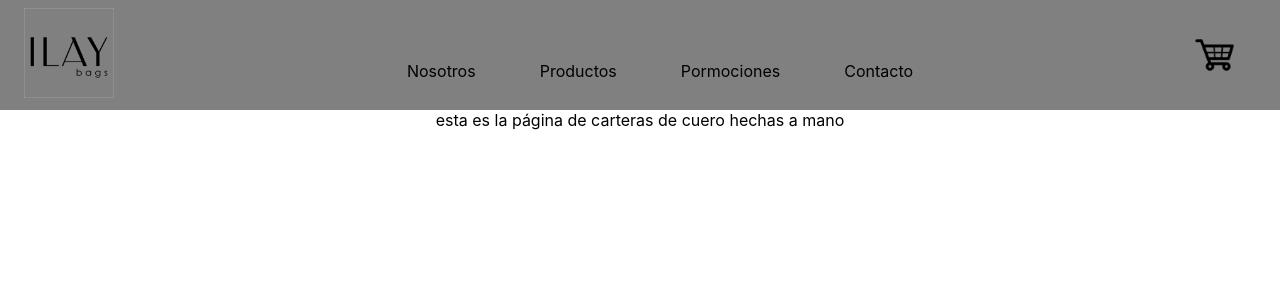
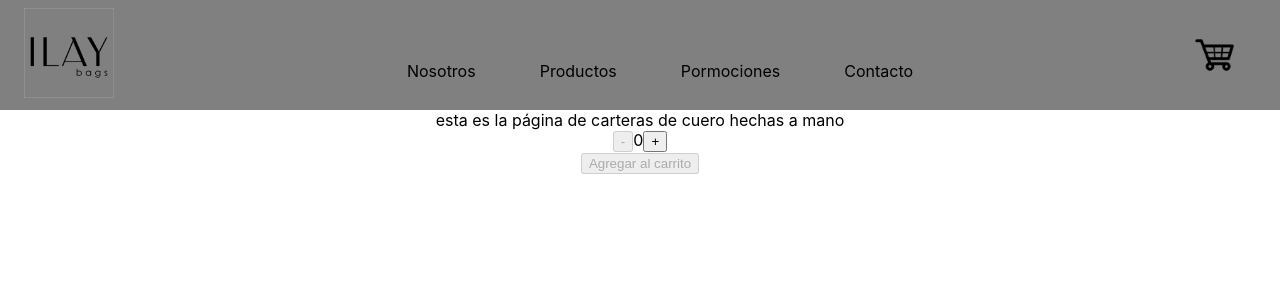
Before and after one commit to ELIANAMEZA/ReactCoderHouse, a React (Create React App) app: page / in a window 1280 px wide. Shown: the top 300 px of the page. Built offline with nearby package versions, Linux system fonts and the light colour scheme.

Commit message:
'itemcount'

```diff
--- /dev/null
+++ b/src/components/ItemCount/ItemCount.jsx
@@ -0,0 +1,33 @@
+import React, { useState } from 'react'
+
+export const ItemCount = ({stock, initial, onAdd}) => {
+
+    const [cantidad, setCantidad] = useState(initial)
+
+    const handleRestar = () => {
+        if(cantidad > 0){
+            setCantidad(cantidad-1)
+        }
+    }
+    const handleSumar = () => {
+        if(cantidad < stock){
+            setCantidad(cantidad+1)
+        }
+    }
+
+
+    return (
+        <div>
+            <button disabled={cantidad===0} onClick={handleRestar} className="btn btn-secondary">
+                -
+            </button>
+            <span className="mx-3">{cantidad}</span>
+            <button disabled={cantidad===stock} onClick={handleSumar} className="btn btn-secondary">
+                +
+            </button><br />
+            <button disabled={cantidad===0} onClick={ () => onAdd(cantidad) } className="btn btn-primary mx-2">
+                Agregar al carrito
+            </button>
+        </div>
+    )
+}
--- a/src/components/ItemListContainer/ItemListContainer.jsx
+++ b/src/components/ItemListContainer/ItemListContainer.jsx
@@ -1,9 +1,16 @@
 import React from 'react'
+import { ItemCount } from '../ItemCount/ItemCount'
 
-export const ItemListContainer = ({saludo})  => {
-    return (
-        <div>
-            {saludo}
-        </div>
-    )
+export const ItemListContainer = ({saludo}) => {
+
+  const onAdd = (cantidad) =>{
+    console.log(`Se agrego al carrito ${cantidad} productos`)
+  }
+
+  return (
+    <div>
+        {saludo}
+        <ItemCount stock={10} initial={0} onAdd={onAdd} />
+    </div>
+  )
 }
```
